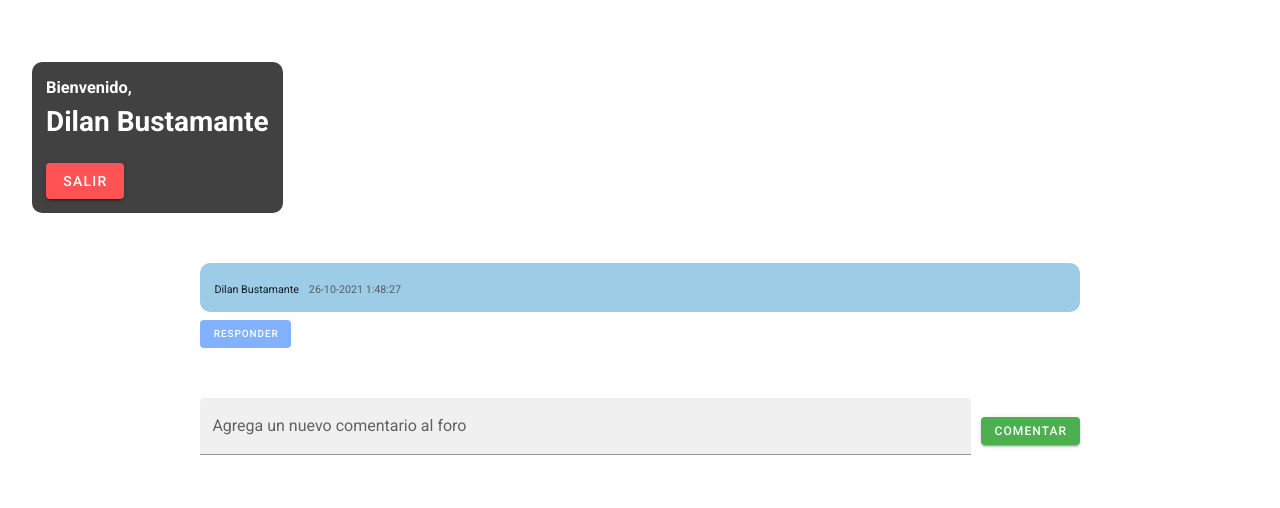
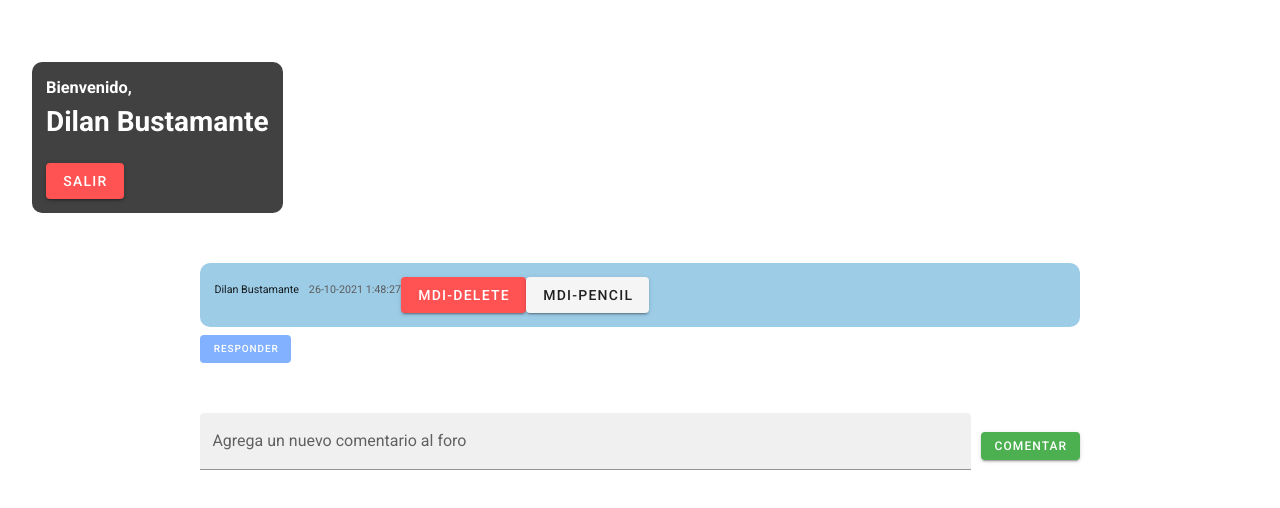
Before and after one commit to DilanBustamante/Taller1WebAvanzada, a Vue app: page /Foro in a window 1280 px wide. Both pictures are taken after a click on the button "COMENTAR". Shown: the top 508 px of the page. Built offline with nearby package versions, Linux system fonts and the light colour scheme.

Commit message:
adding buttons

```diff
--- a/package.json
+++ b/package.json
@@ -10,11 +10,14 @@
   "dependencies": {
     "core-js": "^3.6.5",
     "firebase": "^9.2.0",
+    "mdi": "^2.2.43",
     "vue": "^2.6.11",
+    "vue-material-design-icons": "^4.13.0",
     "vue-router": "^3.5.3",
     "vuetify": "^2.4.0"
   },
   "devDependencies": {
+    "@mdi/font": "^6.4.95",
     "@vue/cli-plugin-babel": "~4.5.0",
     "@vue/cli-plugin-eslint": "~4.5.0",
     "@vue/cli-plugin-router": "~4.5.0",
--- a/src/components/Chat.vue
+++ b/src/components/Chat.vue
@@ -12,6 +12,8 @@
        <div class='author'>
          <h6 class='author-name light-text '>{{comment.username}}</h6>
          <h6 class='light-text author-date'>{{comment.date}}</h6>
+         <v-btn color='error'>mdi-delete</v-btn>
+         <v-btn>mdi-pencil</v-btn>
        </div>
       </div>
       <v-btn
@@ -27,7 +29,10 @@
         <div class='author'>
          <h6 class='author-name light-text '>{{comment.answer.author}}</h6>
          <h6 class='light-text author-date'>{{comment.answer.date}}</h6>
-       </div>
+         <v-btn color='error'>mdi-delete</v-btn>
+         <v-btn>mdi-pencil</v-btn>
+        </div>
+
       </div>
       <div v-if='comment.showFieldAnswer==true' >
           <v-text-field
--- a/src/main.js
+++ b/src/main.js
@@ -8,5 +8,5 @@ Vue.config.productionTip = false
 new Vue({
   vuetify,
   router,
-  render: h => h(App)
+  render: h => h(App),
 }).$mount('#app')
--- a/src/plugins/vuetify.js
+++ b/src/plugins/vuetify.js
@@ -1,7 +1,11 @@
 import Vue from 'vue';
+import '@mdi/font/css/materialdesignicons.css'
 import Vuetify from 'vuetify/lib/framework';
 
 Vue.use(Vuetify);
 
 export default new Vuetify({
+    icons: {
+    iconfont: 'mdi', // default - only for display purposes
+  },
 });
```
Also changed, not shown: 2 other files (tests, documents, lock files or other folders).
